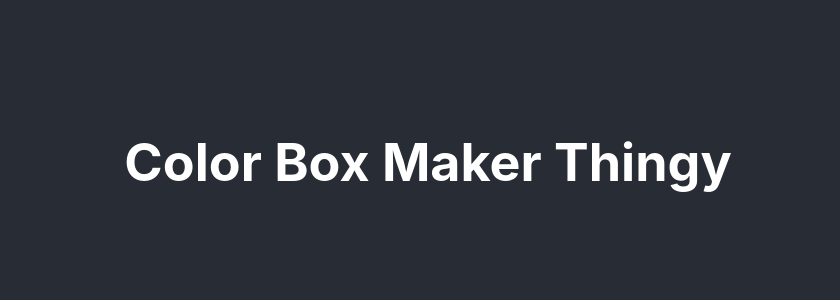
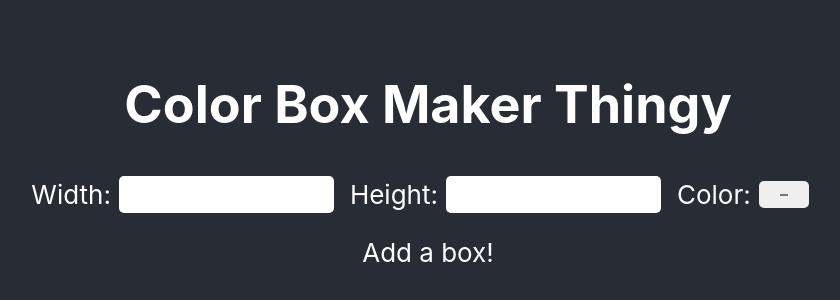
Before and after one commit to ealmario/react-box-maker, a React (Create React App) app: page / in a window 1280 px wide. Shown: the part 230-530 px from the top of the page, without its empty margins (212-1052 px from the left). Built offline with nearby package versions, Linux system fonts and the light colour scheme.

Commit message:
Create box form | Fix styles

```diff
--- a/src/App.css
+++ b/src/App.css
@@ -10,12 +10,39 @@
   text-align: center;
 }
 
-.App-link {
-  color: #61dafb;
+.Box {
+  position: relative;
 }
 
-.Box {
-  position: relative;
+.BoxForm {
+  display: flex;
+  justify-content: center;
+  align-items: center;
+  margin: 1.5rem auto;
+  width: 90%;
+}
+
+.form-grp {
+  display: flex;
+  align-items: center;
+  margin-right: 1rem;
+}
+
+.form-label {
+  margin-right: 0.5rem;
+}
+
+.form-inp {
+  border: 3px solid rgba(0,0,0,0);
+  border-radius: 5px;
+  color: #474747;
+  padding: 0.5rem 1rem;
+  transition: 300ms ease;
+}
+
+.form-inp:focus {
+  border-color: #61dafb;
+  outline: none;
 }
 
 .title {
--- a/src/App.js
+++ b/src/App.js
@@ -1,9 +1,12 @@
 import './App.css';
+import BoxForm from './components/BoxForm';
 import BoxList from './components/BoxList';
 
 function App() {
   return (
     <div className="App">
+      <h1 className="title">Color Box Maker Thingy</h1>
+      <BoxForm />
       <BoxList />
     </div>
   );
--- /dev/null
+++ b/src/components/BoxForm.js
@@ -0,0 +1,26 @@
+import React, { Component } from 'react';
+
+class BoxForm extends Component {
+  render() {
+    return (
+      <form className="BoxForm">
+        <div className="form-grp">
+          <label htmlFor="width" className="form-label">Width:</label>
+          <input type="text" id="width" className="form-inp"/>
+        </div>
+
+        <div className="form-grp">
+          <label htmlFor="height" className="form-label">Height:</label>
+          <input type="text" id="height" className="form-inp"/>
+        </div>
+
+        <div className="form-grp">
+          <label htmlFor="color" className="form-label">Color:</label>
+          <input type="color" className="form-inp"/>
+        </div>
+      </form>
+    );
+  }
+}
+
+export default BoxForm;
--- a/src/components/BoxList.js
+++ b/src/components/BoxList.js
@@ -19,8 +19,7 @@ class BoxList extends Component {
 
     return (
       <div className="BoxList">
-        <h1 className="title">Color Box Maker Thingy</h1>
-        {boxList}
+      {boxes.length === 0 ? "Add a box!" : boxList}
       </div>
     )
   }
```
Also changed, not shown: 1 other file (tests, documents, lock files or other folders).
